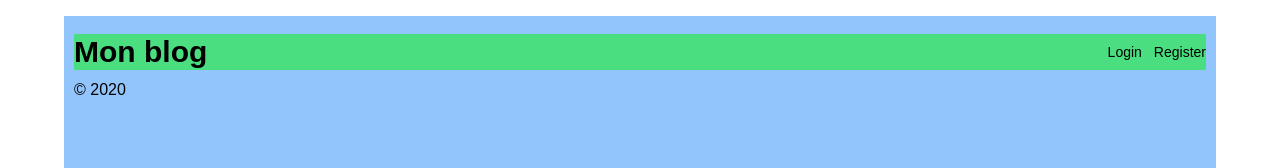
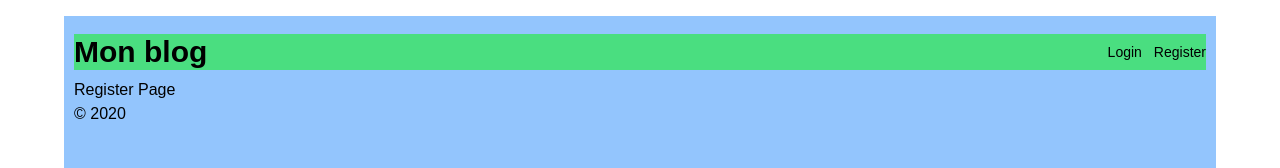
Before and after one commit to monkeycs60/blog-front-end, a React (Vite) app: page /register in a window 1280 px wide. Before the commit this address led to /error404. Shown: the top 168 px of the page. Built offline with nearby package versions, Linux system fonts and the light colour scheme.

Commit message:
routage basique

```diff
--- a/src/App.jsx
+++ b/src/App.jsx
@@ -1,12 +1,18 @@
 import Layout from "./components/Layout/Layout";
 import { Route, Routes, Navigate } from "react-router-dom";
 import HomePage from "./pages/HomePage/HomePage";
+import LoginPage from "./pages/LoginPage/LoginPage";
+import RegisterPage from "./pages/RegisterPage/RegisterPage";
+import NotFoundPage from "./pages/NotFoundPage/NotFoundPage";
 
 function App() {
   return (
     <Layout>
       <Routes>
         <Route path="/" element={<HomePage />} />
+        <Route path="/login" element={<LoginPage />} />
+        <Route path="/register" element={<RegisterPage />} />
+        <Route path="/error404" element={<NotFoundPage />} />
         <Route path="*" element={<Navigate to={"/error404"} />} />
       </Routes>
     </Layout>
--- /dev/null
+++ b/src/pages/LoginPage/LoginPage.jsx
@@ -0,0 +1,9 @@
+const LoginPage = () => {
+  return (
+    <div>
+      <h1>Login Page</h1>
+    </div>
+  );
+};
+
+export default LoginPage;
--- /dev/null
+++ b/src/pages/NotFoundPage/NotFoundPage.jsx
@@ -0,0 +1,7 @@
+const NotFoundPage = () => (
+    <div>
+        <h1>404</h1>
+    </div>
+);
+
+export default NotFoundPage;
--- /dev/null
+++ b/src/pages/RegisterPage/RegisterPage.jsx
@@ -0,0 +1,9 @@
+const RegisterPage = () => {
+  return (
+    <div>
+      <h1>Register Page</h1>
+    </div>
+  );
+};
+
+export default RegisterPage;
```
